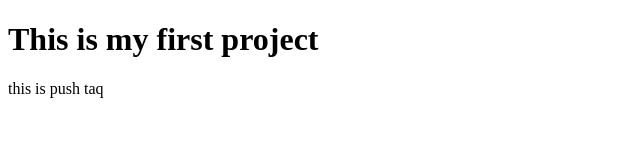
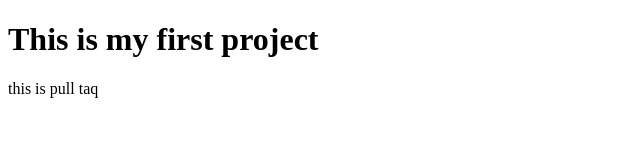
Before and after one commit to reaz889/1st-project, a plain HTML site: page index.html in a window 1280 px wide. Shown: the full height of the page, 0-640 px from the left. Drawn offline with Linux system fonts and the light colour scheme.

Commit message:
Update index.html

```diff
--- a/index.html
+++ b/index.html
@@ -7,6 +7,6 @@
 </head>
 <body>
     <h1> This is my first project</h1>
-    <p>this is push taq</p>
+    <p>this is pull taq</p>
 </body>
 </html>
```
